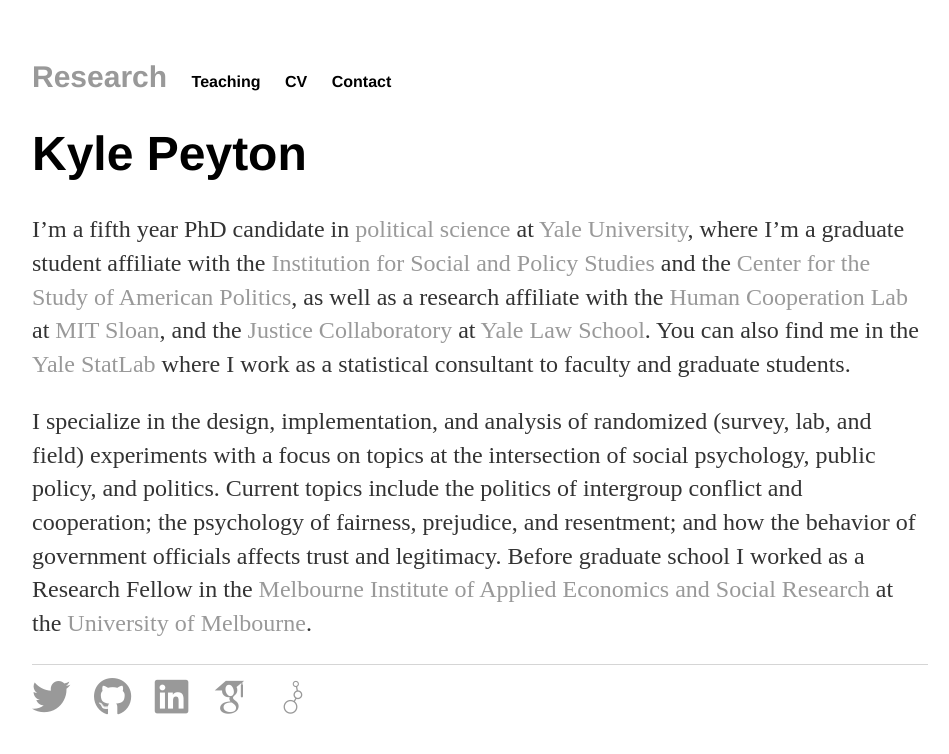
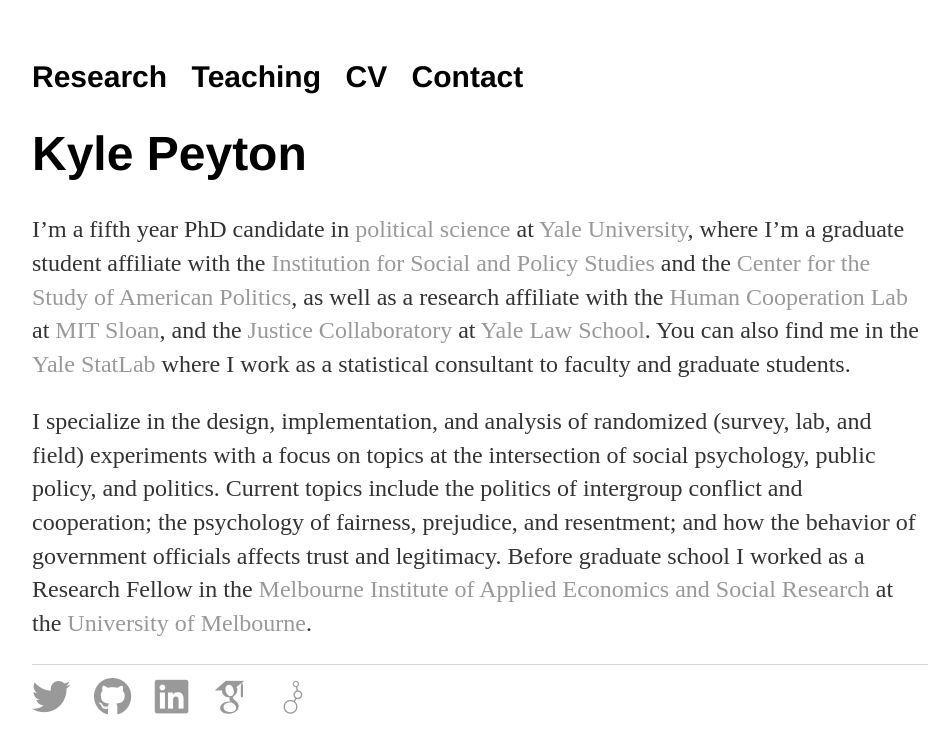
Before and after one commit to kylepeyton/kylepeyton.github.io, a Jekyll site: the page built from index.markdown, in a window 1280 px wide. Shown: the top 754 px of the page, without its empty margins (160-1109 px from the left). Built offline with Jekyll 4.4.1, drawn with Linux system fonts in a browser that asks for light colours; nearby versions of some CDN libraries; some web fonts are replaced.

Commit message:
Update design-kp.html

```diff
--- a/_layouts/design-kp.html
+++ b/_layouts/design-kp.html
@@ -12,10 +12,10 @@
 		<body>
 			<nav>
 	               	<ul>
-                          	<li style="font-color:black;font-size:30px"><a href="/research">Research</a></li>
-                          	<li><a href="/teaching"><font color="black">Teaching</font></a></li>
-                          	<li><a href="https:/kylepeyton.github.io/assets/peyton_cv.pdf"><font color="black">CV</font></a></li>
-        			<li><a href="/contact"><font color="black">Contact</font></a></li>
+                          	<li style="font-size:30px"><a href="/research"><font color="black">Research</font></a></li>
+                          	<li style="font-size:30px"><a href="/teaching"><font color="black">Teaching</font></a></li>
+                          	<li style="font-size:30px"><a href="https:/kylepeyton.github.io/assets/peyton_cv.pdf"><font color="black">CV</font></a></li>
+        			<li style="font-size:30px"><a href="/contact"><font color="black">Contact</font></a></li>
 	              </ul>
 	              </nav>
 			<h1><a href="https:/kylepeyton.github.io"><font color="black">Kyle Peyton</font></a></h1>
```
